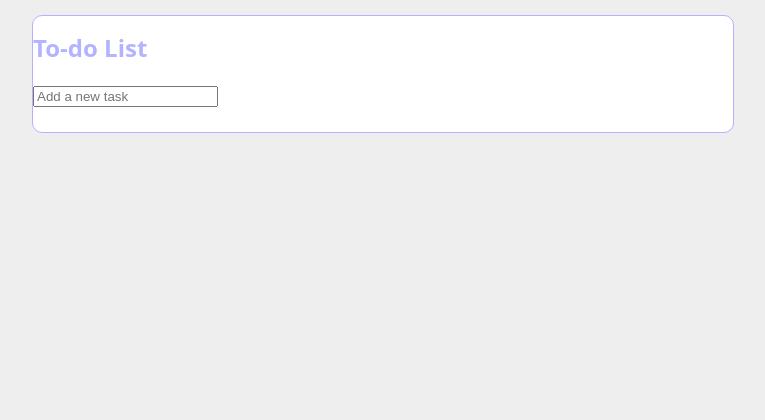
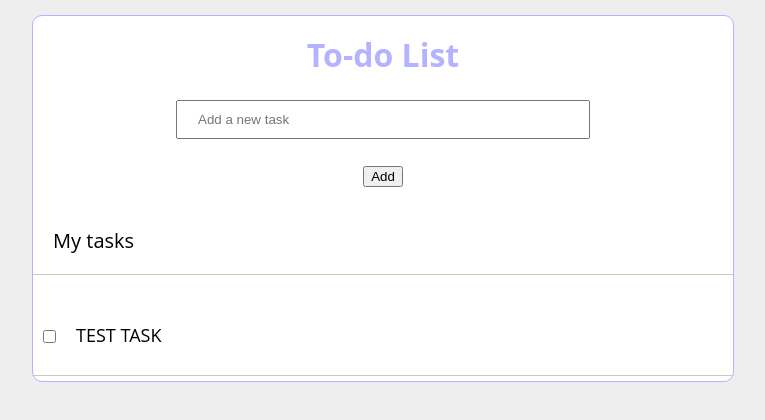
Before and after one commit to a-lavi/todo-list-react, a React (Create React App) app: page / in a window 1280 px wide. Shown: the top 420 px of the page, without its empty margins (257-1022 px from the left). Built offline with nearby package versions, Linux system fonts and the light colour scheme.

Commit message:
update page design

```diff
--- a/src/App.js
+++ b/src/App.js
@@ -1,22 +1,24 @@
 
 import './Style.css';
 import List from './List';
+
 
 function App() {
     return (
         <main>
 
-        <div class="container text-muted">
-            <h2 id="head" class="display-3 text-center mb-5">To-do List</h2>
+            <div className="container">
+                <h1 id="head" >To-do List</h1>
 
-            <input class="form-control" id="new-task" type="text" placeholder="Add a new task" />
+                <input className="form-control" id="new-task" type="text" placeholder="Add a new task" />
+                <center><button type='submit' className='add'>Add</button></center>
 
                 <div id="tasks-body">
-                <h3 id="doing" class="text-center">My tasks</h3>
+                    <h3 id="doing" className="text-center">My tasks</h3>
                     <ul id="todo-container">
                         <List />
                     </ul>
-                <footer id='activeTodo'></footer>
+
                 </div>
             </div>
         </main>
--- a/src/List.js
+++ b/src/List.js
@@ -3,9 +3,9 @@ import React from 'react'
 const List = () => {
     return (
         <li className="todoItem">
-    <input type="checkbox" class="checkBox"/>
-    <label>TEst</label>
-    <input type="text" class="form-control"/>
+            <input type="checkbox" class="checkBox" />
+            <label>TEST TASK</label>
+            <input type="text" class="form-control" />
             <button className="delete"></button>
             <button className="edit"></button>
             <button className="down"></button>
--- a/src/Style.css
+++ b/src/Style.css
@@ -1,7 +1,14 @@
+html {
+    box-sizing: border-box;
+    height: 100%;
+  }
+
 body {
     background-color: #ecebebd0;
     font-family: 'Open Sans', sans-serif;
+
 }
+
 
 .container {
     display: block;
@@ -13,19 +20,23 @@ body {
     animation: grow 1s;
 }
 
-h2 {
-    color: #b3b3ff;
-    font-weight: bolder;
-}
 
 #head {
     margin-top: 15px;
+    text-align: center;
+    color: #b3b3ff;
+    font-weight: 900px;
+    line-height: 3rem;
 }
 
-.foot {
-    font-weight: 500;
-    font-size: 1.5rem;
+.form-control {
+    display: block;
+    width: 370px;
+    margin: 0 auto;
+    padding:10px 20px;
+
 }
+
 
 #completed-tasks {
     margin-bottom: 25px;
@@ -52,7 +63,7 @@ button {
     outline: none;
 }
 
-button {
+li>button  {
     background: none;
     border: 0;
     color: #888;
@@ -65,11 +76,12 @@ button {
     outline: none;
 }
 
+
 button:focus {
     outline: 0;
 }
 
-button:hover {
+li>button:hover {
     color: #2f2f1e;
     transform: scale(1.4);
 }
@@ -88,9 +100,7 @@ input[type="text"]:focus {
     color: #333;
 }
 
-footer {
-    margin-top: 30px;
-}
+
 
 input[type="text"] {
     margin-bottom: 25px;
@@ -150,67 +160,22 @@ ul li.editMode label {
     display: none;
 }
 
-#newColor ul li {
-    height: 30px;
-    width: 30px;
-    border-radius: 50%;
-    cursor: pointer;
-    box-shadow: 0 10px 20px 0 rgba(0, 0, 0, 0.2), 0 20px 50px 0 rgba(0, 0, 0, 0.2);
-    display: inline-block;
-    margin: 30px 5px;
-    padding: 0;
-    transition: transform 0.2s;
-    animation: grow 1s 1s ease-out backwards;
-}
+
 
 .selected {
     border: 2px solid rgb(255, 255, 255);
 }
 
-.firstColor {
-    background-color: #ffb3b3;
-}
-
-.firstColor:hover {
-    transform: scale(1.1);
-}
-
-.secondColor {
-    background-color: #f09c58;
-}
-
-.secondColor:hover {
-    transform: scale(1.1);
-}
-
-.thirdColor {
-    background-color: #94b8b8;
-}
-
-.thirdColor:hover {
-    transform: scale(1.1);
-}
-
-.forthColor {
-    background-color: #8c8cfc;
-}
-
-.firstColor:hover {
-    transform: scale(1.1);
-}
 
 .todoItem {
     transition: transform 0.3s;
 }
 
 .todoItem:hover {
-    transform: scale(1.04);
     box-shadow: 0 10px 20px 0 rgba(0, 0, 0, 0.2), 0 20px 50px 0 rgba(0, 0, 0, 0.2);
 }
 
-#tasks-body {
-    display: none;
-}
+
 
 @keyframes grow {
     0% {
@@ -229,15 +194,7 @@ button:disabled {
     color: gray;
 }
 
-#todo-count,
-footer {
-    opacity: 0.7;
-    margin-bottom: 10px;
-}
 
-#todoCounter {
-    margin-bottom: 25px;
-}
 
 .delete:after {
     font-family: "Material Icons";
```
Lines whose indentation alone changed are shown as unchanged.
